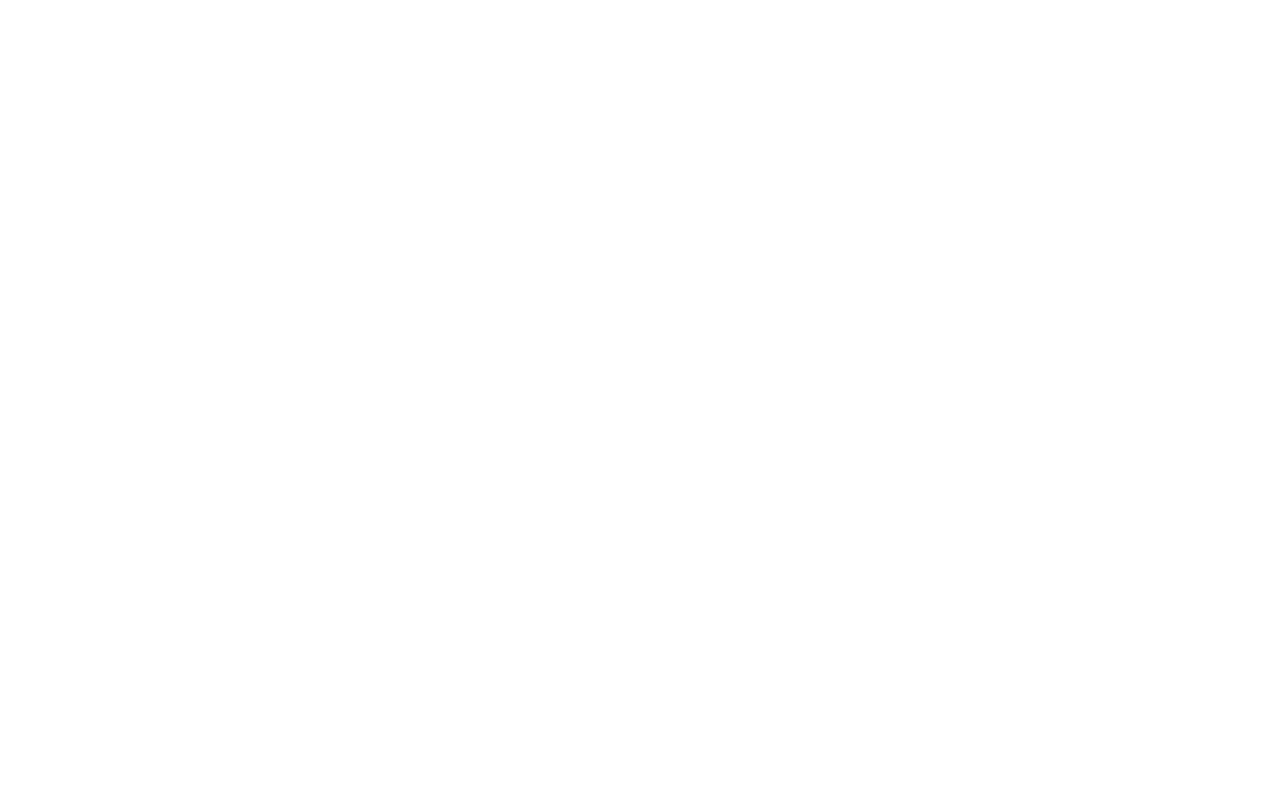
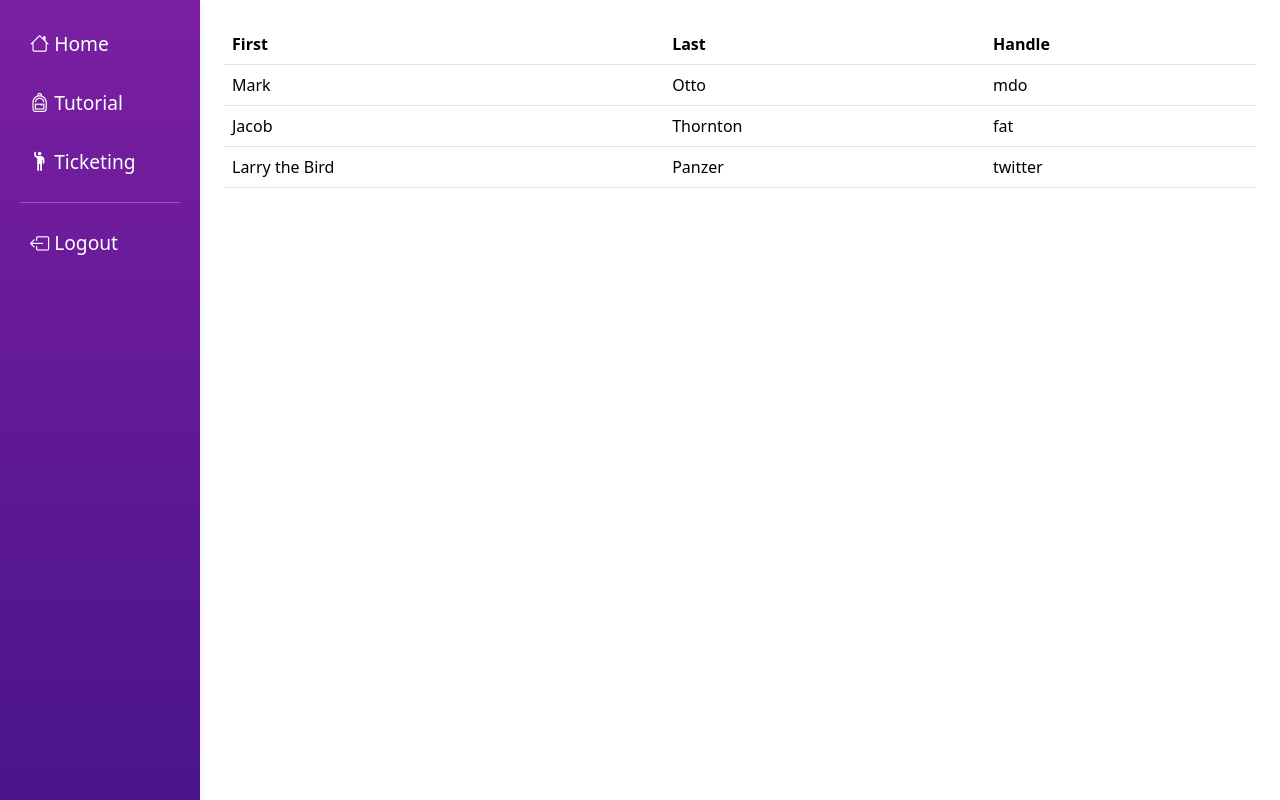
Before and after one commit to PasqualeCapuano/Tinkerbell, an Angular app in the folder frontend/: page /home/ticketing in a window 1280 px wide. Before the commit this address led to /. Built offline with nearby package versions, Linux system fonts and the light colour scheme.

Commit message:
table of tickets added

```diff
--- a/frontend/src/app/app.routes.ts
+++ b/frontend/src/app/app.routes.ts
@@ -4,6 +4,7 @@
 import {SidebarComponent} from "./components/home/sidebar/sidebar.component";
 import {HomeComponent} from "./components/home/home.component";
 import {TutorialComponent} from "./components/home/tutorial/tutorial.component";
+import {TicketingComponent} from "./components/home/ticketing/ticketing.component";
 
 export const routes: Routes = [
   { path: '', component: LandingPageComponent },
@@ -11,6 +12,7 @@
   { path: 'home', component: HomeComponent, children: [
       { path: 'sidebar', component: SidebarComponent },
       { path: 'tutorial', component: TutorialComponent },
+      { path: 'ticketing', component: TicketingComponent },
     ]
   },
 
--- a/frontend/src/app/components/home/sidebar/sidebar.component.html
+++ b/frontend/src/app/components/home/sidebar/sidebar.component.html
@@ -2,7 +2,8 @@
   <ul>
     <li><a routerLink="/home"><i class="bi bi-house"></i> Home</a></li>
     <li><a routerLink="/home/tutorial"><i class="bi bi-backpack"></i> Tutorial</a></li>
-    <li><a routerLink="/home"><i class="bi bi-person-raised-hand"></i> Ticketing</a></li>
+    <li><a routerLink="/home/ticketing"><i class="bi bi-person-raised-hand"></i> Ticketing</a></li>
+    <hr>
     <li><a routerLink="/"><i class="bi bi-box-arrow-left"></i> Logout</a></li>
   </ul>
 </nav>
--- a/frontend/src/app/components/home/sidebar/sidebar.component.scss
+++ b/frontend/src/app/components/home/sidebar/sidebar.component.scss
@@ -4,6 +4,10 @@
   height: 100vh;
   padding: 20px;
   box-shadow: 0 4px 8px rgba(0, 0, 0, 0.1);
+
+  hr{
+    color: white;
+  }
 
   ul {
     list-style-type: none;
--- /dev/null
+++ b/frontend/src/app/components/home/ticketing/ticketing.component.html
@@ -0,0 +1,21 @@
+<div class="d-flex justify-content-center align-items-center">
+  <table class="table m-4">
+    <thead>
+    <tr>
+      <th scope="col">First</th>
+      <th scope="col">Last</th>
+      <th scope="col">Handle</th>
+    </tr>
+    </thead>
+    <tbody>
+    <tr *ngFor="let t of tableData">
+      <td *ngIf="t.last; else combinedName">{{ t.first }}</td>
+      <td *ngIf="t.last">{{ t.last }}</td>
+      <ng-template #combinedName>
+        <td colspan="2">{{ t.first }}</td>
+      </ng-template>
+      <td>{{ t.handle }}</td>
+    </tr>
+    </tbody>
+  </table>
+</div>
--- /dev/null
+++ b/frontend/src/app/components/home/ticketing/ticketing.component.ts
@@ -0,0 +1,22 @@
+import { Component } from '@angular/core';
+import { CommonModule } from '@angular/common';
+
+@Component({
+  selector: 'app-ticketing',
+  standalone: true,
+  imports: [CommonModule],
+  templateUrl: './ticketing.component.html',
+  styleUrl: './ticketing.component.scss'
+})
+export class TicketingComponent {
+
+  tableColumns = ['name', 'weight', 'symbol'];
+
+  tableData = [
+    { id: 1, first: 'Mark', last: 'Otto', handle: 'mdo' },
+    { id: 2, first: 'Jacob', last: 'Thornton', handle: 'fat' },
+    { id: 3, first: 'Larry the Bird', last: 'Panzer', handle: 'twitter' }
+  ];
+
+
+}
--- a/frontend/src/app/components/home/tutorial/tutorial.component.html
+++ b/frontend/src/app/components/home/tutorial/tutorial.component.html
@@ -1,3 +1,10 @@
+<div class="d-flex justify-content-center align-items-center">
+  <div class="text-center" *ngIf="spinner">
+    <div class="spinner-grow"  role="status">
+      <span class="visually-hidden">Loading...</span>
+    </div>
+  </div>
+
   <div class="photo-list">
     <div *ngFor="let p of photos" class="photo-item">
       <div class="card" style="width: 20rem;">
@@ -10,3 +17,5 @@
       </div>
     </div>
   </div>
+
+</div>
--- a/frontend/src/app/components/home/tutorial/tutorial.component.scss
+++ b/frontend/src/app/components/home/tutorial/tutorial.component.scss
@@ -1,3 +1,9 @@
+.spinner-grow{
+  width: 3rem;
+  height: 3rem;
+  color: #7b1fa2;
+}
+
 .photo-list {
   display: flex;
   justify-content: center;
@@ -6,13 +12,14 @@
   overflow-y: scroll;
   height: 100vh;
 
+
   // Custom scrollbar styles
   &::-webkit-scrollbar {
     width: 12px; // Adjust the width of the scrollbar
   }
 
   &::-webkit-scrollbar-track {
-    background: #f1f1f1; // Color of the scrollbar track
+    background: rgba(241, 241, 241, 0); // Color of the scrollbar track
     border-radius: 6px; // Optional: for rounded corners
 
   }
--- a/frontend/src/app/components/home/tutorial/tutorial.component.ts
+++ b/frontend/src/app/components/home/tutorial/tutorial.component.ts
@@ -13,17 +13,23 @@
 })
 export class TutorialComponent implements OnInit {
 
+  spinner: boolean = true;
   photos: any[] = [];
 
   constructor(private videoService: VideoService) {}
   ngOnInit() {
+
+    setTimeout(() => {
       this.videoService.getVideos('dogs').subscribe({
         next: (data) => {
+          this.spinner = false;
           this.photos = data.photos;
         },
         error: (error) => {
+          this.spinner = false;
           console.error('There was an error!', error);
         }
       });
+    }, 2000); // 2000 milliseconds delay
   }
 }
```
Also changed, not shown: frontend/src/app/components/home/ticketing/ticketing.component.scss (added), 1 other file (tests, documents, lock files or other folders). Lines whose indentation alone changed are shown as unchanged.
